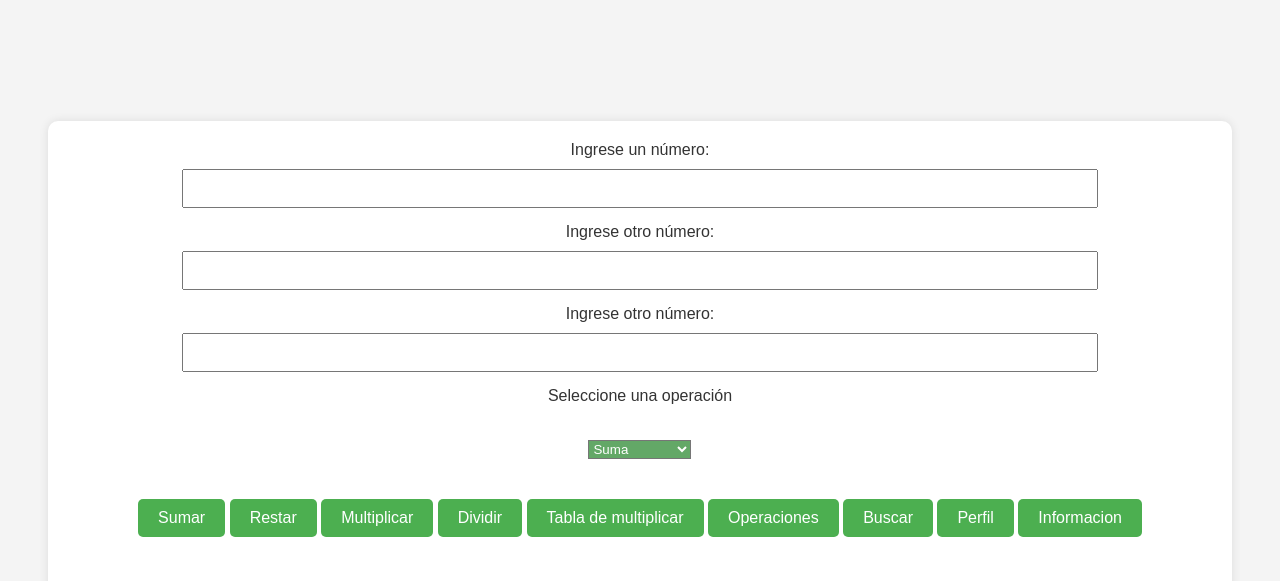
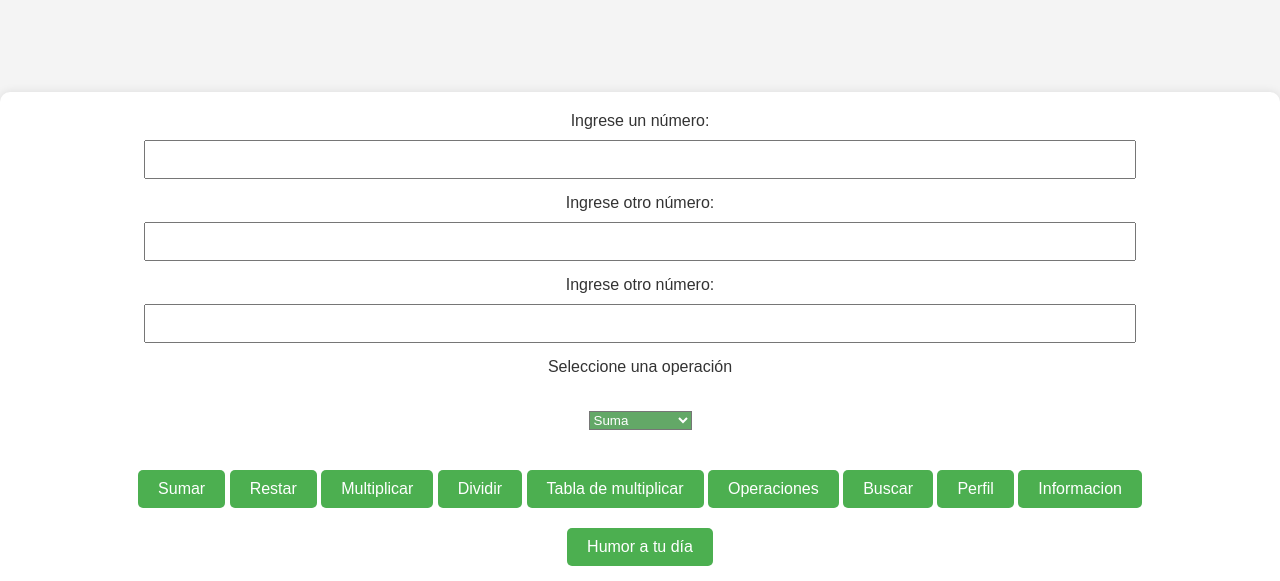
Before and after one commit to AaronVelasquez/Calculadora, a plain HTML site: page index.html in a window 1280 px wide. Shown: the top 581 px of the page. Drawn offline with nearby package versions, Linux system fonts and the light colour scheme; some packages are replaced by stand-ins of ours; a script that the page names is missing.

Commit message:
proyecto final

```diff
--- a/index.html
+++ b/index.html
@@ -33,10 +33,15 @@
             <button type="button" onclick="search()">Buscar</button>
             <button type="button" onclick="perfil()">Perfil</button>
             <button type="button" onclick="info()">Informacion</button>
+            <button type="button" onclick="frases()">Humor a tu día</button>
         </div>
     </form>
     <h1>Operaciones realizadas por el usuario</h1>
     <div id="show-acciones"></div>
     <script src="./script/main.js"></script>
+    <script src="https://cdn.jsdelivr.net/npm/bootstrap@5.3.2/dist/js/bootstrap.bundle.min.js"
+        integrity="sha384-C6RzsynM9kWDrMNeT87bh95OGNyZPhcTNXj1NW7RuBCsyN/o0jlpcV8Qyq46cDfL"
+        crossorigin="anonymous"></script>
+        <script src="//cdn.jsdelivr.net/npm/sweetalert2@11"></script>
 </body>
 </html>
--- a/script/main.js
+++ b/script/main.js
@@ -139,3 +139,33 @@ function info(){
     }
     alert("hola "+object.name + " tu nick es: "+ object.nick);
 }
+async function frases() {
+    try {
+        const response = await fetch("https://api.chucknorris.io/jokes/random");
+        if (!response.ok) {
+            Swal.fire({
+                title: 'Error!',
+                text: "No hay frases para ti",
+                icon: 'error',
+                confirmButtonText: 'OK'
+            });
+        }
+
+        const data = await response.json();
+        const humor = data.value;
+
+        await Swal.fire({
+            title: 'Frases!',
+            text: humor,
+            icon: 'info',
+            confirmButtonText: 'Cool'
+        });
+    } catch (error) {
+        Swal.fire({
+            title: 'Error',
+            text: 'Por favor, inténtalo de nuevo más tarde.',
+            icon: 'error',
+            confirmButtonText: 'Entendido'
+        });
+    }
+}
```
